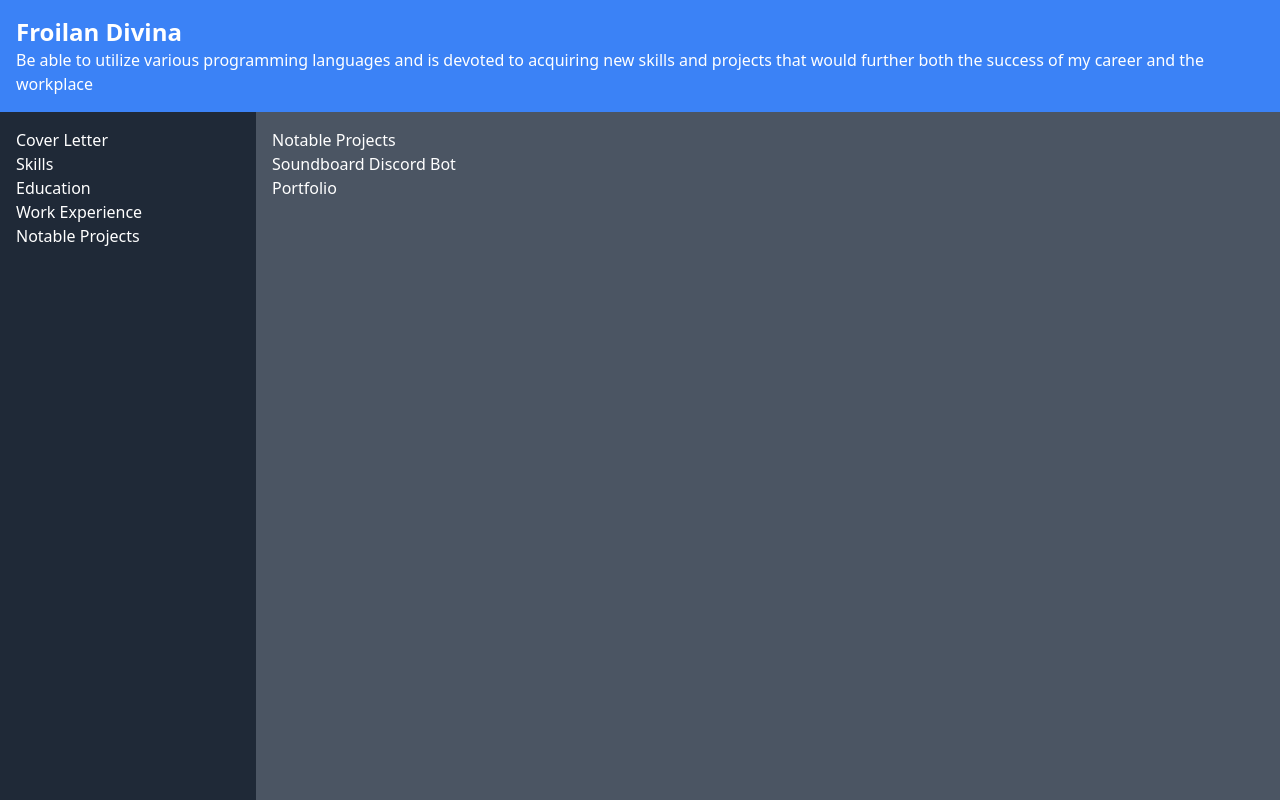
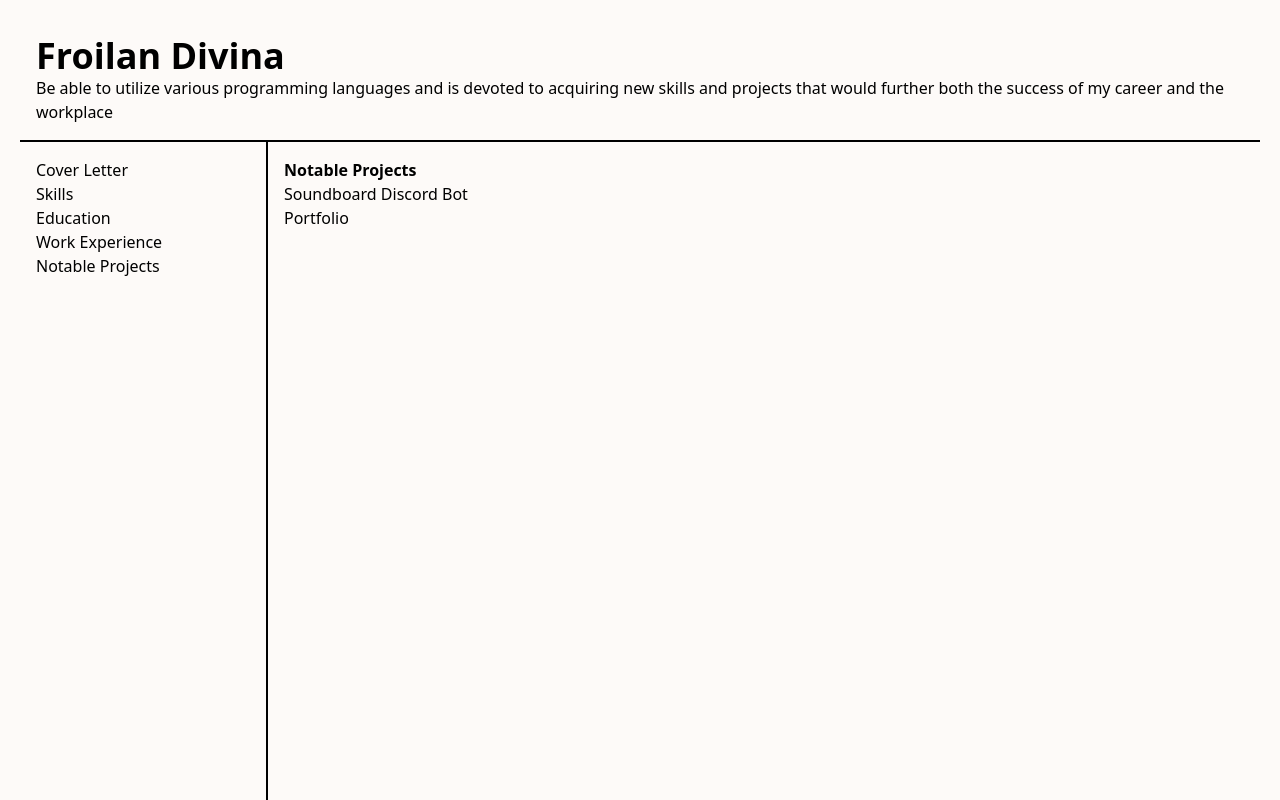
Before and after one commit to froiegras/portfolio, a React (Create React App) app: page / in a window 1280 px wide. Shown: the top 800 px of the page. Built offline with nearby package versions, Linux system fonts and the light colour scheme.

Commit message:
css channge: bg-color; added list for skills page;

```diff
--- a/src/App.js
+++ b/src/App.js
@@ -17,7 +17,7 @@ function App() {
   };
 
   return (
-    <div>
+    <div className='p-5 bg-[#fdfaf8]'>
       <Header />
       <div className="grid grid-cols-5">
         <Navigation onNavItemClick = {handleNavItemClick} />
--- a/src/components/Cover.js
+++ b/src/components/Cover.js
@@ -3,7 +3,7 @@ import React from 'react';
 
 function Cover() {
   return (
-    <div className='h-screen bg-gray-600 text-white p-4'>
+    <div className='h-screen bg-[#fdfaf8] text-black p-4'>
       <h1>Cover Letter</h1>
     </div>
   );
--- a/src/components/Education.js
+++ b/src/components/Education.js
@@ -3,7 +3,7 @@ import React from 'react';
 
 function Education() {
   return (
-    <div className='h-screen bg-gray-600 text-white p-4'>
+    <div className='h-screen bg-[#fdfaf8] text-black p-4'>
       <h1>Education</h1>
         <h2>Mapua University</h2>
         <h2>Colegio San Agustin-Makati</h2>
--- a/src/components/Footer.js
+++ b/src/components/Footer.js
@@ -3,7 +3,7 @@ import React from 'react';
 
 function Footer() {
   return (
-    <footer className="bg-blue-500 p-4 text-white">
+    <footer className="bg-[#fdfaf8] p-4 text-black border-t-2 border-black">
       <h2>Contact Me</h2>
         <p>Phone Number: 09502897886</p>
         <p>Email Address: frlndivina@gmail.com</p>
--- a/src/components/Header.js
+++ b/src/components/Header.js
@@ -3,8 +3,8 @@ import React from 'react';
 
 function Header() {
   return (
-    <header className="bg-blue-500 p-4 text-white">
-      <h1 className="text-2xl font-bold">Froilan Divina</h1>
+    <header className="bg-[#fdfaf8] p-4 text-black border-b-2 border-black">
+      <h1 className="text-4xl font-bold">Froilan Divina</h1>
         <p className="text-1x1">
           Be able to utilize various programming languages and is devoted to acquiring new skills and projects that would further
           both the success of my career and the workplace
--- a/src/components/Navigation.js
+++ b/src/components/Navigation.js
@@ -4,12 +4,12 @@ import PropTypes from 'prop-types';
 
 function Navigation({ onNavItemClick }) {
   return (
-    <nav>
-      <div className='h-screen bg-gray-800 text-white p-4'>
+    <nav className='w-full bg-[#fdfaf8] border-r-2 border-black '>
+      <div className='h-screen  text-black p-4 w-fit'>
         <button onClick={() => onNavItemClick('cover')}>Cover Letter</button> <br />
         <button onClick={() => onNavItemClick('skills')}>Skills</button> <br />
         <button onClick={() => onNavItemClick('education')}>Education</button> <br />
-        <button onClick={() => onNavItemClick('work')}>Work Experience</button>
+        <button onClick={() => onNavItemClick('work')}>Work Experience</button> <br />
         <button onClick={() => onNavItemClick('projects')}>Notable Projects</button> <br />
       </div>
     </nav>
--- a/src/components/Projects.js
+++ b/src/components/Projects.js
@@ -3,8 +3,8 @@ import React from 'react';
 
 function Projects() {
   return (
-    <div className='h-screen bg-gray-600 text-white p-4'>
-      <h1>Notable Projects</h1>
+    <div className='h-screen bg-[#fdfaf8] text-black p-4'>
+      <h1 className='font-semibold'>Notable Projects</h1>
         <h2>Soundboard Discord Bot</h2>
         <h2>Portfolio</h2>
     </div>
--- a/src/components/Skills.js
+++ b/src/components/Skills.js
@@ -1,12 +1,18 @@
 // Skills.js
 import React from 'react';
 
+const skills = ['Python', 'SolidJS', 'ReactJS', 'NextJS', 'TailwindCSS', 'PostgreSQL']
+
 function Skills() {
   return (
-    <div className='h-screen bg-gray-600 text-white p-4'>
-      <h1>Skills</h1>
-        <h2>Soft Skills</h2>
+    <div className='h-screen bg-[#fdfaf8] text-black p-4'>
+      <h1 className='font-semibold text-2xl'>Skills</h1>
         <h2>Programming Languages and Tech Stacks</h2>
+          <ul className='list-disc pl-5'>
+            {skills.map((skill) => (
+              <li key={skill}>{skill}</li>
+            ))}
+          </ul>
     </div>
   );
 }
--- a/src/components/Work.js
+++ b/src/components/Work.js
@@ -3,7 +3,7 @@ import React from 'react';
 
 function WorkExperience() {
   return (
-    <div className='h-screen bg-gray-600 text-white p-4'>
+    <div className='h-screen bg-[#fdfaf8] text-black p-4'>
       <h1>Work Experience</h1>
         <h2>Qwikwire</h2>
         <h2>JuanTax</h2>
```
